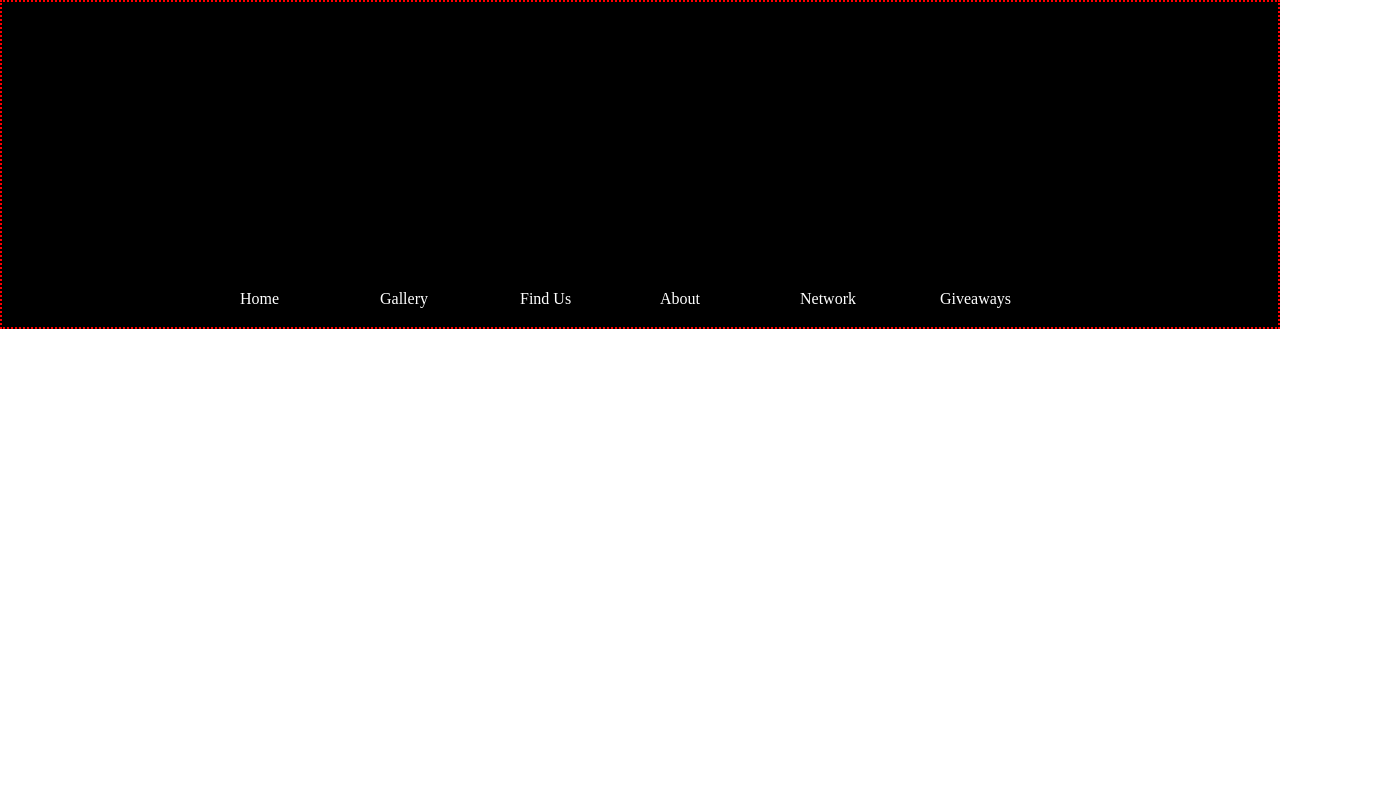
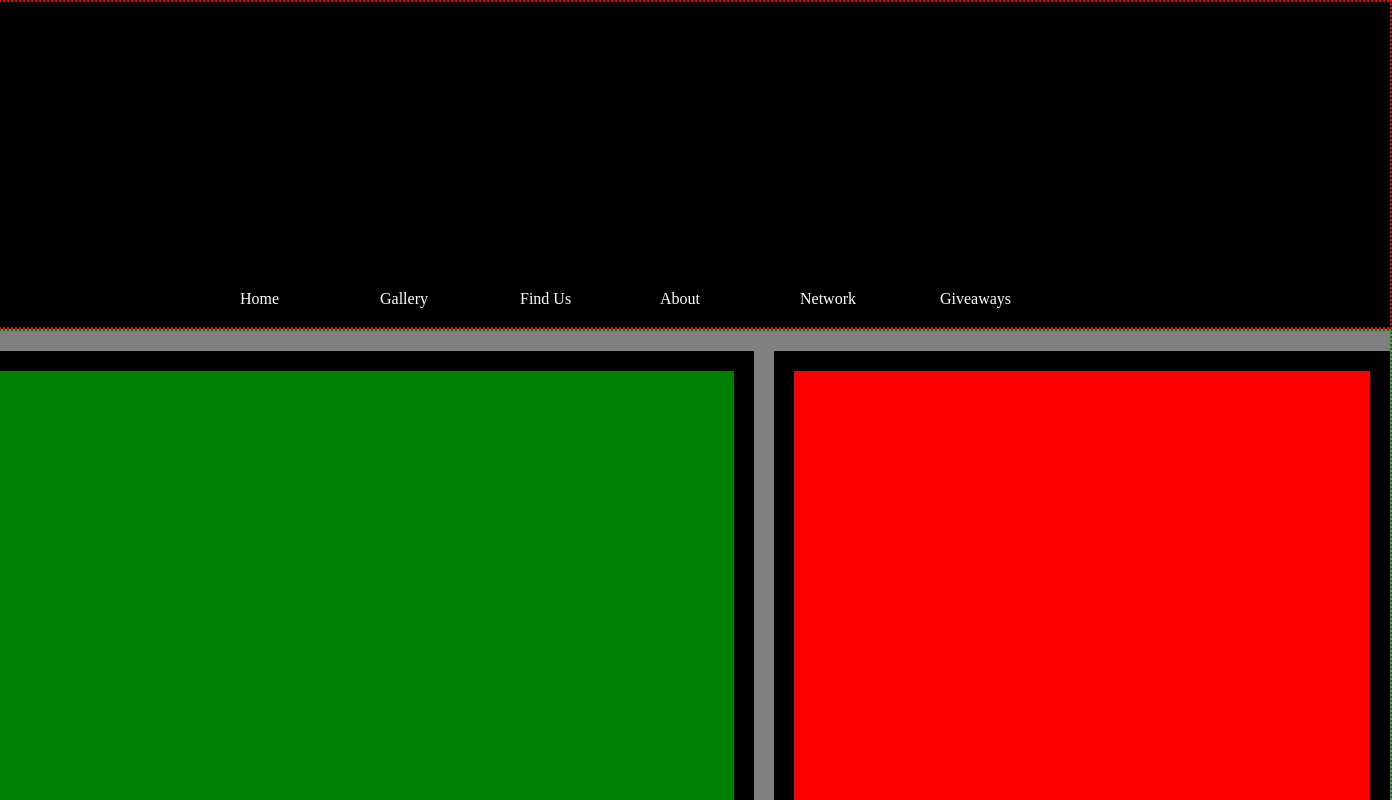
Before and after one commit to shepardb0y-src/Jees-shac-app, a React (Create React App) app: page / in a window 1280 px wide. Shown: the top 800 px of the page, 1392 px wide, since content can reach past the window. Built offline with nearby package versions, Linux system fonts and the light colour scheme.

Commit message:
created container component, and created image and about section placholder divs

```diff
--- a/src/App.js
+++ b/src/App.js
@@ -1,20 +1,22 @@
 import Nav from "./components/Nav.js";
 import styled from "styled-components";
 import GlobalStyles from "./components/GlobalStyles.js";
+import Container from "./components/Container.js";
 
-const Container = styled.div`
+const Contents = styled.div`
   display: flex;
-  justify-content: center;
+  flex-direction: column;
+  align-items: center;
   background-color: grey;
-
 `;
 
 function App() {
   return (
-    <Container>
+    <Contents>
       <GlobalStyles />
       <Nav />
-    </Container>
+      <Container />
+    </Contents>
   );
 }
 
--- /dev/null
+++ b/src/components/Container.js
@@ -0,0 +1,36 @@
+import React from "react";
+import styled from "styled-components";
+
+const Contents = styled.div`
+  display: flex;
+
+  vh: 100%;
+  width: 1500px;
+  background-color: grey;
+  border: 2px dotted green;
+`;
+const ImageContainer = styled.div`
+  margin: 20px 20px 0 0;
+  height: 500px;
+  width: 1000px;
+  background-color: green;
+  border: 20px solid black;
+`;
+const AboutContainer = styled.div`
+  margin: 20px 0 0 0;
+  height: 500px;
+  width: 700px;
+  background-color: red;
+  border: 20px solid black;
+`;
+
+const Container = () => {
+  return (
+    <Contents>
+      <ImageContainer />
+      <AboutContainer />
+    </Contents>
+  );
+};
+
+export default Container;
```
